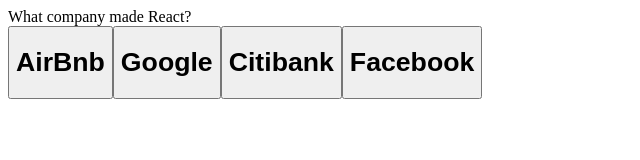
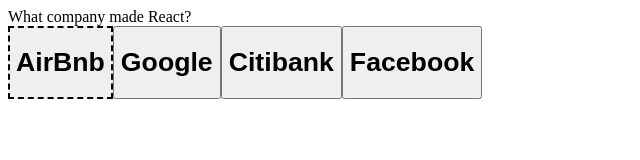
Before and after one commit to deanius/full-stack-react-redux-tutorial-client, a React app: page / in a window 1280 px wide. Shown: the top 160 px of the page, without its empty margins (0-640 px from the left). Built offline with nearby package versions, Linux system fonts and the light colour scheme; the HTML template or start-up script is replaced by a standard one.

Commit message:
Styling of answer based on players answer/confirmation state

```diff
--- a/package.json
+++ b/package.json
@@ -17,15 +17,19 @@
   "author": "",
   "license": "ISC",
   "devDependencies": {
+    "autoprefixer": "^6.3.6",
     "babel-core": "^6.7.4",
     "babel-loader": "^6.2.4",
     "babel-preset-es2015": "^6.6.0",
     "babel-preset-react": "^6.5.0",
     "chai": "^3.5.0",
     "chai-immutable": "^1.5.4",
+    "css-loader": "^0.23.1",
     "jsdom": "^8.2.0",
     "mocha": "^2.4.5",
+    "postcss-loader": "^0.8.2",
     "react-hot-loader": "^1.3.0",
+    "style-loader": "^0.13.1",
     "webpack": "^1.12.14",
     "webpack-dev-server": "^1.14.1"
   },
--- a/src/components/Question.jsx
+++ b/src/components/Question.jsx
@@ -1,10 +1,17 @@
 import React from 'react'
 
-export default ({text, choices}) => (
+require('./question.css')
+
+// pending, confirmed, or undefined
+const styleFor = ({playerChoice, choice, choiceState}) => {
+  return playerChoice === choice ? choiceState : ''
+}
+
+export default ({text, choices, playerChoice, choiceState}) => (
   <div className="question">
     <div className="prompt">{text}</div>
       {choices.map(choice =>
-        <button key={choice}>
+        <button key={choice} className={styleFor({playerChoice, choice, choiceState})}>
           <h1>{choice}</h1>
         </button>
       )}
--- /dev/null
+++ b/src/components/question.css
@@ -0,0 +1,7 @@
+.pending {
+  border: dashed 2px black;
+}
+
+.confirmed {
+  border: solid 2px black;
+}
--- a/src/index.jsx
+++ b/src/index.jsx
@@ -9,7 +9,9 @@
     'Google',
     'Citibank',
     'Facebook'
-  ]
+  ],
+  playerChoice: 'AirBnb',
+  choiceState: 'pending' /* pending, confirmedFirst, confirmedQueued */
 }
 
 ReactDOM.render(
--- a/webpack.config.js
+++ b/webpack.config.js
@@ -1,4 +1,5 @@
 var webpack = require('webpack');
+var autoprefixer = require('autoprefixer');
 
 module.exports = {
   entry: [
@@ -7,11 +8,17 @@
     './src/index.jsx'
   ],
   module: {
-    loaders: [{
-      test: /\.jsx?$/,
-      exclude: /node_modules/,
-      loader: 'react-hot!babel'
-    }]
+    loaders: [
+      {
+        test: /\.jsx?$/,
+        exclude: /node_modules/,
+        loader: 'react-hot!babel'
+      },
+      {
+        test: /\.css$/,
+        loader: 'style!css!postcss'
+      }
+    ]
   },
   resolve: {
     extensions: ['', '.js', '.jsx']
@@ -27,5 +34,8 @@
   },
   plugins: [
     new webpack.HotModuleReplacementPlugin()
-  ]
+  ],
+  postcss: () => {
+    return [autoprefixer];
+  }
 };
```
